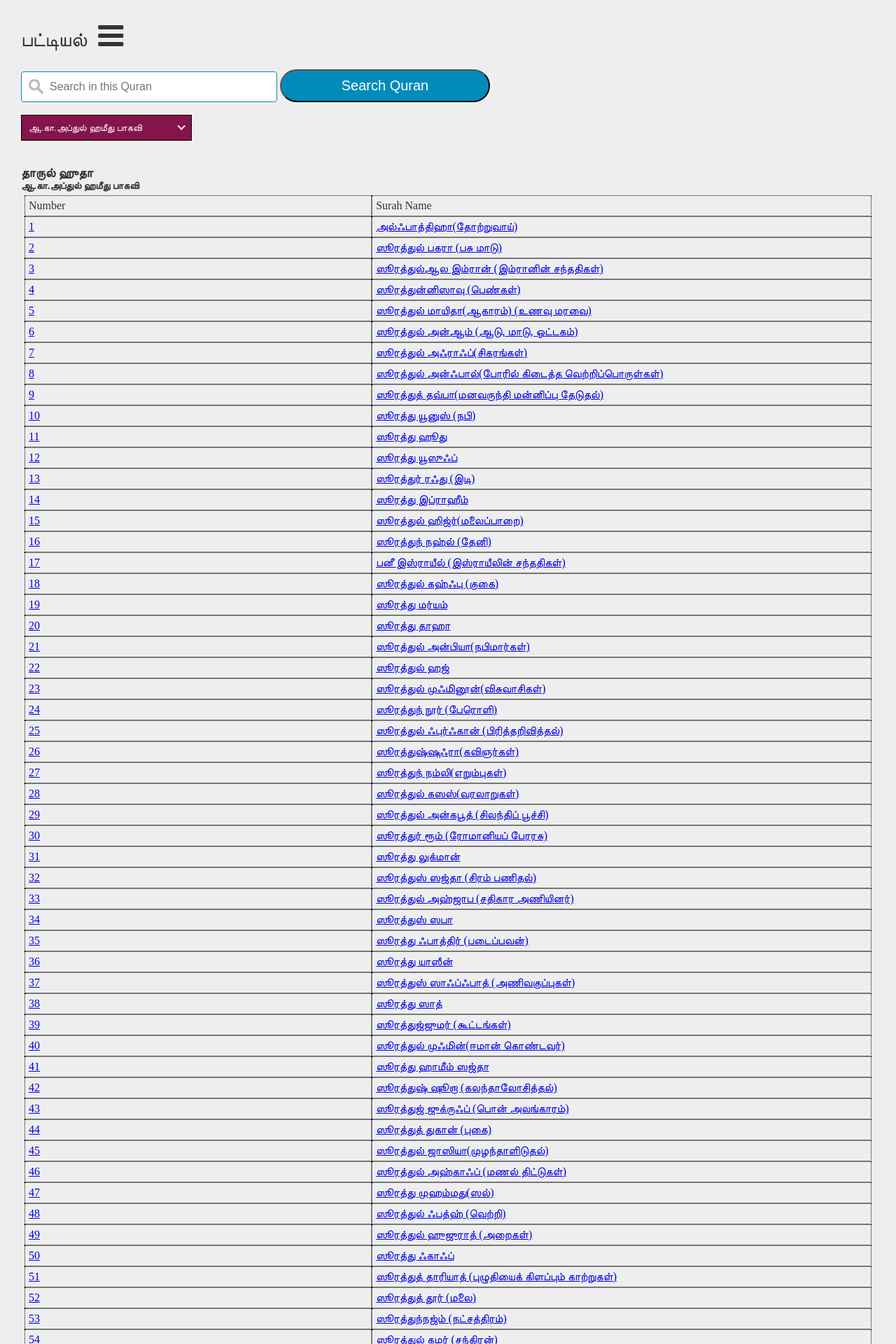
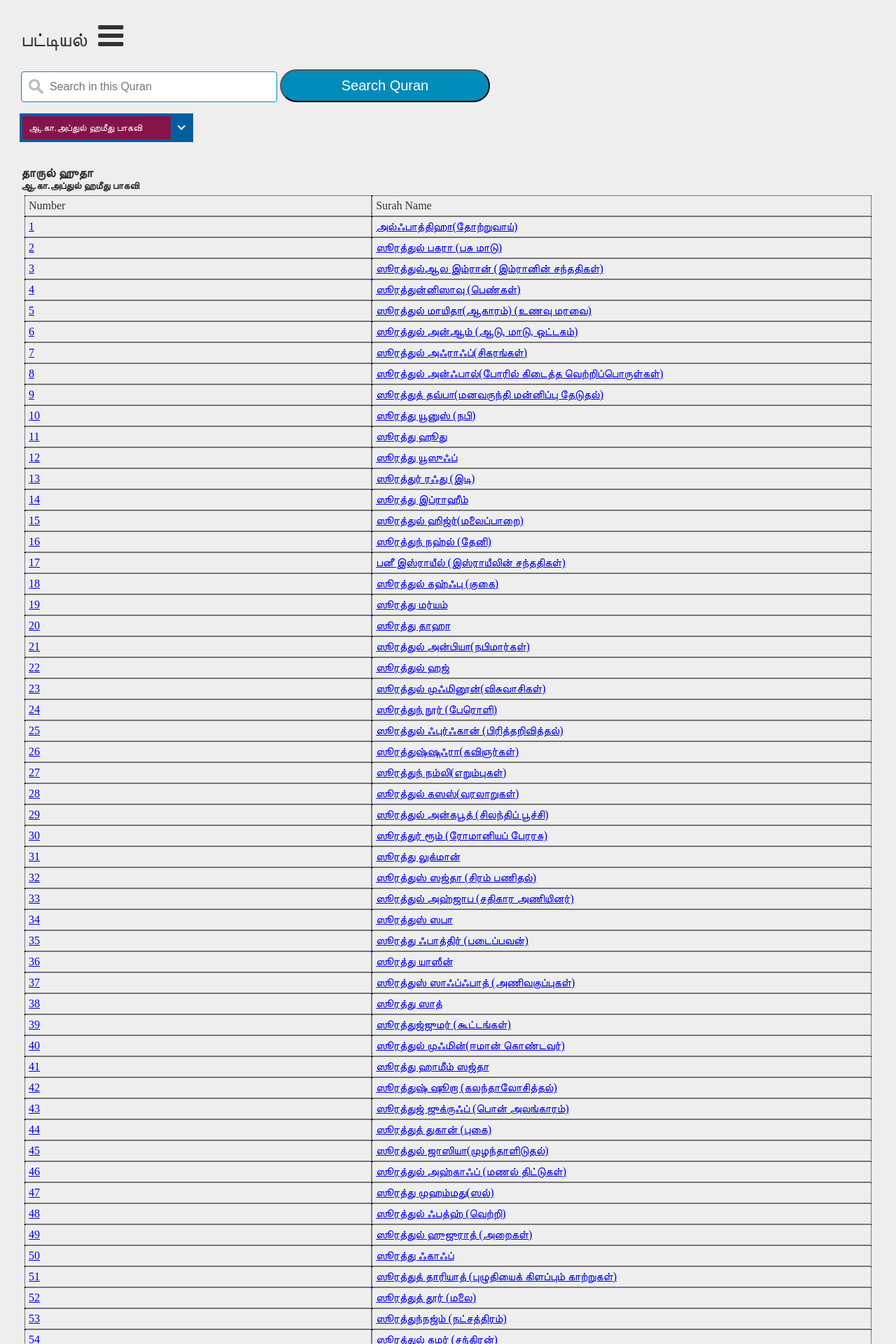
Before and after one commit to codeforweb/tamilislam, a Jekyll site: the page built from pages/alquran/index.html, in a window 1280 px wide. Shown: the top 1920 px of the page at 70% size. Built offline with Jekyll 4.4.1, drawn with Linux system fonts in a browser that asks for light colours.

Commit message:
autofocus select

```diff
--- a/pages/alquran/index.html
+++ b/pages/alquran/index.html
@@ -7,7 +7,7 @@
 				<button class="searchBtn" onClick="searchQuranIndex()">Search Quran</button>
 				<br><br>
 	<div class="select">
-		<select id="langCode" required>
+		<select id="langCode" required autofocus>
 			<option value="1">Arabic</option>
 			<!-- <option value="2">English-Transliteration</option> -->
 			<option value="3">Muhammad Muhsin Khan</option>
```
